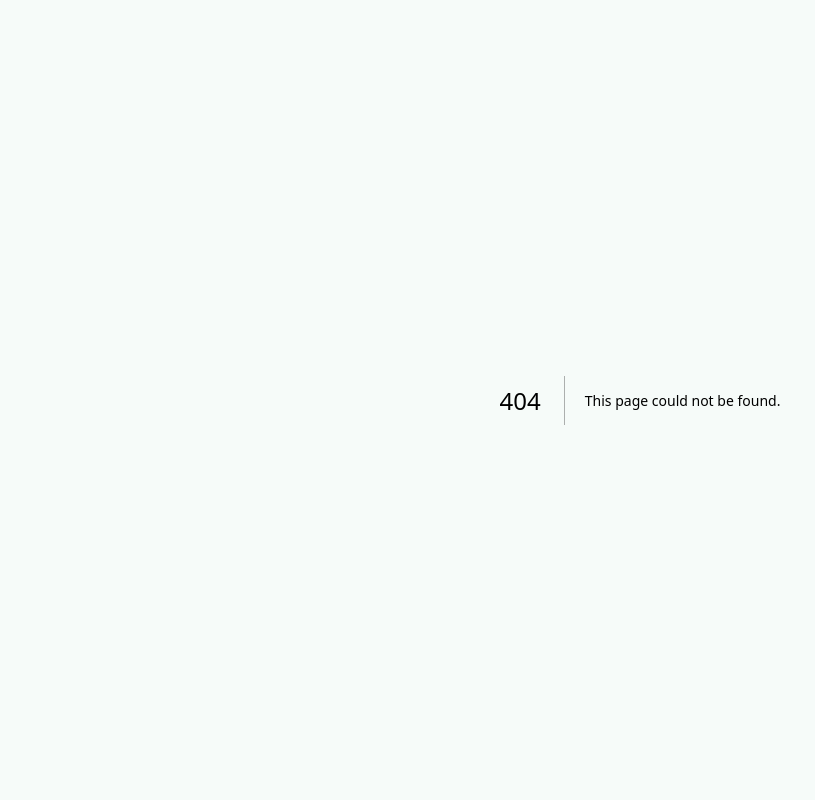
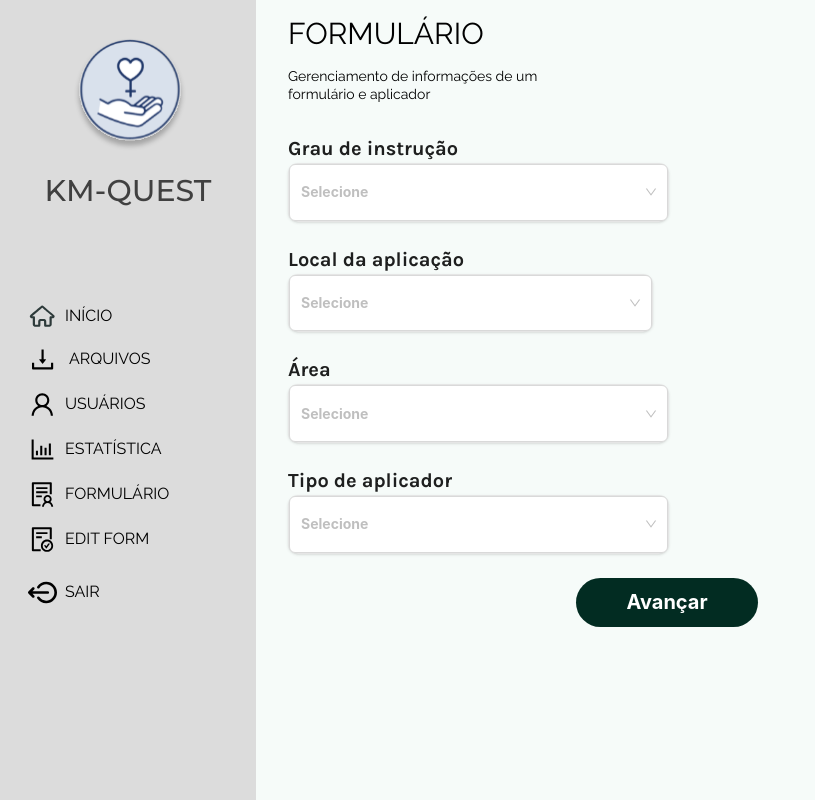
Before and after one commit to ProjetoViolenciaPsicologica/Frontend, a Next.js app: page /editar_formulario in a window 1280 px wide. Before the commit this address had no page. Shown: the whole page, without its empty margins (0-815 px from the left). Built offline with nearby package versions, Linux system fonts and the light colour scheme.

Commit message:
mudancas no front-end

```diff
--- a/src/components/Layout/index.tsx
+++ b/src/components/Layout/index.tsx
@@ -5,7 +5,7 @@ export default function index({ children }: { children: React.ReactNode }) {
   return (
     <div className="">
       <div
-        className="relative md:flex bg-[#F6FBF9]"
+        className="relative md:flex bg-[#F6FBF9] h-screen"
         data-dev-hint="container"
       >
         <Sidebar />
--- a/src/components/Sidebar/index.tsx
+++ b/src/components/Sidebar/index.tsx
@@ -65,11 +65,12 @@ export default function Sidebar() {
       <aside
         id="sidebar"
         className={`absolute inset-y-0 left-0 z-50 w-3/4 min-w-52 transform space-y-6  bg-gray px-0 pt-6 text-gray-100 transition duration-200 ease-in-out md:relative md:flex md:w-64 md:translate-x-0 md:flex-col md:justify-between ${
-          isOpen ? "translate-x-0" : "-translate-x-full"
+          isOpen ? "translate-x-0" : "-translate-x-full "
         }`}
+
       >
         <div
-          className="flex flex-col space-y-6"
+          className="flex flex-col space-y-6 h-screen"
           data-dev-hint="optional div for having an extra footer navigation"
         >
           <Link
--- a/src/pages/arquivo/index.tsx
+++ b/src/pages/arquivo/index.tsx
@@ -1,6 +1,6 @@
 import React, { useState } from "react";
 import Layout from "@/components/Layout";
-import { Raleway, Karla } from "next/font/google";
+import { Raleway, Karla, Inter } from "next/font/google";
 import { DatePicker } from "antd";
 import { Form, Button, Space, Switch, Select, InputNumber } from "antd";
 import ptBR from "antd/lib/date-picker/locale/pt_BR";
@@ -18,6 +18,11 @@ type Users = {
 };
 
 const raleway = Raleway({
+  style: "normal",
+  subsets: ["latin"],
+});
+
+const inter = Inter({
   style: "normal",
   subsets: ["latin"],
 });
@@ -476,14 +481,14 @@ function Index({ users }: { users: Users[] }) {
              htmlType="button"
              loading={loading}
               onClick={handleViewFilter}
-              className="w-[202px] h-[59px] bg-[#00FF85]  rounded-[32px] text-white font-bold font-['Inter']"
+              className={`${inter.className} w-[202px] h-[59px] bg-[#00FF85]  rounded-[32px] text-white font-bold `}
             >
               VISUALIZAR
             </Button>
             <Button
              loading={loading1}
               htmlType="submit"
-              className="w-[202px] h-[59px] bg-emerald-950 rounded-[32px] text-white font-bold font-['Inter']"
+              className={`${inter.className} w-[202px] h-[59px] bg-emerald-950 rounded-[32px] text-white font-bold `}
             >
               EXPORTAR
             </Button>
--- /dev/null
+++ b/src/pages/editar_formulario/index.tsx
@@ -0,0 +1,159 @@
+import React from "react";
+import Layout from "@/components/Layout";
+import { Raleway, Karla } from "next/font/google";
+import {  Form, InputNumber, Select } from "antd";
+
+const raleway = Raleway({
+
+  style: "normal",
+  subsets: ["latin"],
+});
+
+const karla = Karla({
+
+    style: "normal",
+    subsets: ["latin"],
+  });
+
+
+export default function Index() {
+    const [form] = Form.useForm();
+    function onSubmit(values: any) {
+        return
+    }
+
+    return (
+    <Layout>
+      <div className="flex flex-col items-center pl-8 lg:items-start">
+        <div className="mt-4 flex flex-col w-full  md:mt-4">
+          <h1 className={`${raleway.className} text-3xl font-normal `}>
+            FORMULÁRIO
+          </h1>
+          <span
+            className={`${raleway.className} w-[256px] mt-4 text-black text-sm font-normal leading-tight`}
+          >
+            Gerenciamento de informações de um formulário e aplicador
+          </span>
+        </div>
+        <div className="w-full h-full mt-8  flex justify-center lg:justify-start">
+            <Form
+              form={form}
+              onFinish={onSubmit}
+              layout="vertical"
+              className="w-72 md:w-[381px] h-full"
+            >
+
+              <div className="flex flex-col">
+                <label
+                  htmlFor="grau"
+                  className={`${karla.className} text-xl font-bold`}
+                >
+                  Grau de instrução
+                </label>
+                <Form.Item
+                  className="w-72 md:w-full h-full"
+                  name="grau_de_instrucao"
+                >
+                  <Select
+                    placeholder="Selecione"
+                    className="text-black font-bold text-lg w-[411px] h-[58.67px] bg-white rounded-[10px] shadow border border-black border-opacity-10"
+                  >
+                    <Select.Option value="">------</Select.Option>
+                    <Select.Option value="fundamental">
+                      Ensino fundamental completo
+                    </Select.Option>
+                    <Select.Option value="medio">
+                      Ensino médio completo
+                    </Select.Option>
+                    <Select.Option value="superior">
+                      Ensino superior completo
+                    </Select.Option>
+                  </Select>
+                </Form.Item>
+              </div>
+              <div className="flex flex-col pr-4">
+                <label
+                  htmlFor="local_aplicacao"
+                  className={`${karla.className} text-xl font-bold`}
+                >
+                  Local da aplicação
+                </label>
+                <Form.Item
+                  className="w-72 md:w-full h-full"
+                  name="local_aplicacao"
+                >
+                  <Select
+                    placeholder="Selecione"
+                    className="text-black font-bold text-lg w-[411px] h-[58.67px] bg-white rounded-[10px] shadow border border-black border-opacity-10"
+                  >
+                    <Select.Option value="">--------</Select.Option>
+                    <Select.Option value="hospital">Hospital</Select.Option>
+                    <Select.Option value="escola">Escola</Select.Option>
+                    <Select.Option value="delegacia">Delegacia</Select.Option>
+                  </Select>
+                </Form.Item>
+              </div>
+              <div className="flex flex-col">
+                <label
+                  htmlFor="area"
+                  className={`${karla.className} text-xl font-bold`}
+                >
+                  Área
+                </label>
+                <Form.Item className="w-72 md:w-full h-full" name="area">
+                  <Select
+                    placeholder="Selecione"
+
+                    className="text-black font-bold text-lg w-[411px] h-[58.67px] bg-white rounded-[10px] shadow border border-black border-opacity-10"
+                  >
+                    <Select.Option value="">------</Select.Option>
+                    <Select.Option value="Saúde">Saúde</Select.Option>
+                    <Select.Option value="Educação">Educação</Select.Option>
+                    <Select.Option value="Segurança">Segurança</Select.Option>
+                  </Select>
+                </Form.Item>
+              </div>
+              <div className="flex flex-col">
+                <label
+                  htmlFor="tipo"
+                  className={`${karla.className} text-xl font-bold`}
+                >
+                  Tipo de aplicador
+                </label>
+                <Form.Item
+                  className="w-72 md:w-full h-full"
+                  name="definicaoLocalForm"
+                >
+                  <Select
+
+                    placeholder="Selecione"
+                    className="text-black font-bold text-lg w-[411px] h-[58.67px] bg-white rounded-[10px] shadow border border-black border-opacity-10"
+                  >
+                    <Select.Option value="">------</Select.Option>
+                    <Select.Option value="Agente de Saúde">
+                      Agente de Saúde
+                    </Select.Option>
+                    <Select.Option value="Agente de Educação">
+                      Agente de Educação
+                    </Select.Option>
+                    <Select.Option value="Agente de Segurança">
+                      Agente de Segurança
+                    </Select.Option>
+                  </Select>
+                </Form.Item>
+              </div>
+              <Form.Item className="flex w-72 md:w-[470px] justify-center lg:justify-end  items-center">
+                <button
+                  type="submit"
+
+                  className="w-[182px] h-[49px] bg-emerald-950 rounded-[32px] text-white text-xl font-bold font-['Inter']"
+                >
+                  Avançar
+                </button>
+              </Form.Item>
+            </Form>
+          </div>
+      </div>
+    </Layout>
+  );
+}
--- a/src/pages/formulario/index.tsx
+++ b/src/pages/formulario/index.tsx
@@ -90,7 +90,7 @@ export default function Index() {
 
   return (
     <Layout>
-      <div className="flex flex-col  items-center pl-4 lg:items-start lg:pl-12 bg-[#F6FBF9]">
+      <div className="flex flex-col h-full  items-center pl-4 lg:items-start lg:pl-12 bg-[#F6FBF9]" >
         <div className="mt-4 flex flex-col md:mt-10 pl-4 lg:pl-0">
           {isSmallScreen ? (
             <div className="absolute left-0 rigt-0">
@@ -209,7 +209,7 @@ export default function Index() {
           />
         )}
         {page === 3 && (
-          <div className="w-full h-full mt-8 md:mt-16 flex justify-center lg:justify-start">
+          <div className="w-full mt-8 flex justify-center lg:justify-start">
             <Form
               form={form}
               onFinish={onSubmit}
--- a/src/pages/index.tsx
+++ b/src/pages/index.tsx
@@ -9,30 +9,40 @@ const aclonica = Aclonica({
 });
 
 const montserrat = Montserrat({
-  weight: "700",
   style: "normal",
   subsets: ["latin"],
 });
-
 
 export default function Home() {
   return (
     <main className="flex w-screen h-screen justify-between bg-[#f6fbf9]">
       <div className="h-full hidden lg:flex lg:w-[50vw]">
-         <Image src="/garota.png" alt="logo" width={1000} height={200} className="h-full " />
+        <Image
+          src="/garota.png"
+          alt="logo"
+          width={1000}
+          height={200}
+          className="h-full "
+        />
       </div>
       <div className="h-full w-full lg:w-[50vw] flex flex-col items-center justify-between">
         <Image src="/icon.svg" alt="logo" width={150} height={150} />
-      <h1 className={`text-4xl font-bold ${montserrat.className} text-[#2D3A3A]`}>KM-QUEST</h1>
+        <h1
+          className={`text-4xl font-medium ${montserrat.className} text-[#2D3A3A]`}
+        >
+          KM-QUEST
+        </h1>
         <div className="flex items-center h-full justify-center flex-col w-full">
-      <p className={`text-4xl text-justify px-12 mb-8  text-[#2D3A3A] ${aclonica.className}`}>O formulário de rastreamento de violência psicológica (KM-QUEST)</p>
+          <p
+            className={`text-4xl text-justify px-12 mb-8  text-[#2D3A3A] ${aclonica.className}`}
+          >
+            O formulário de rastreamento de violência psicológica (KM-QUEST)
+          </p>
 
           <Link href="/login">
-
             <span className="px-8 py-3 rounded-[32px] bg-[#093520] text-white">
               ENTRAR
             </span>
-
           </Link>
         </div>
       </div>
```
Lines whose indentation alone changed are shown as unchanged.
